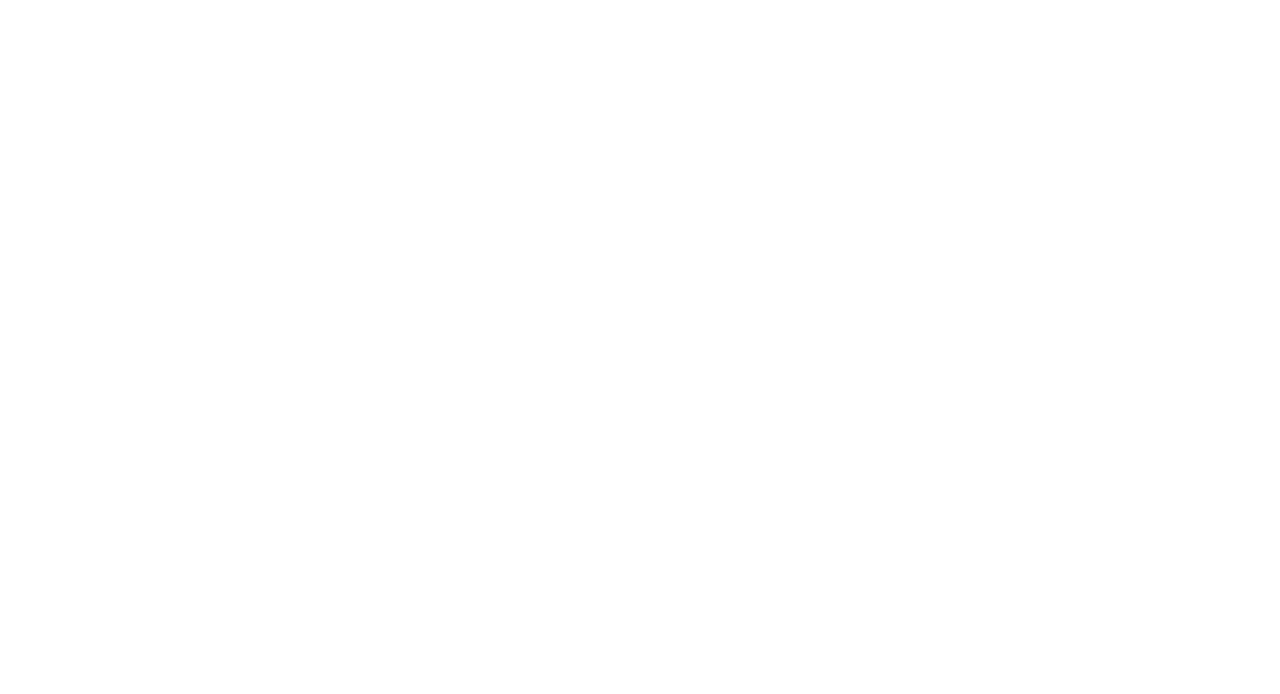
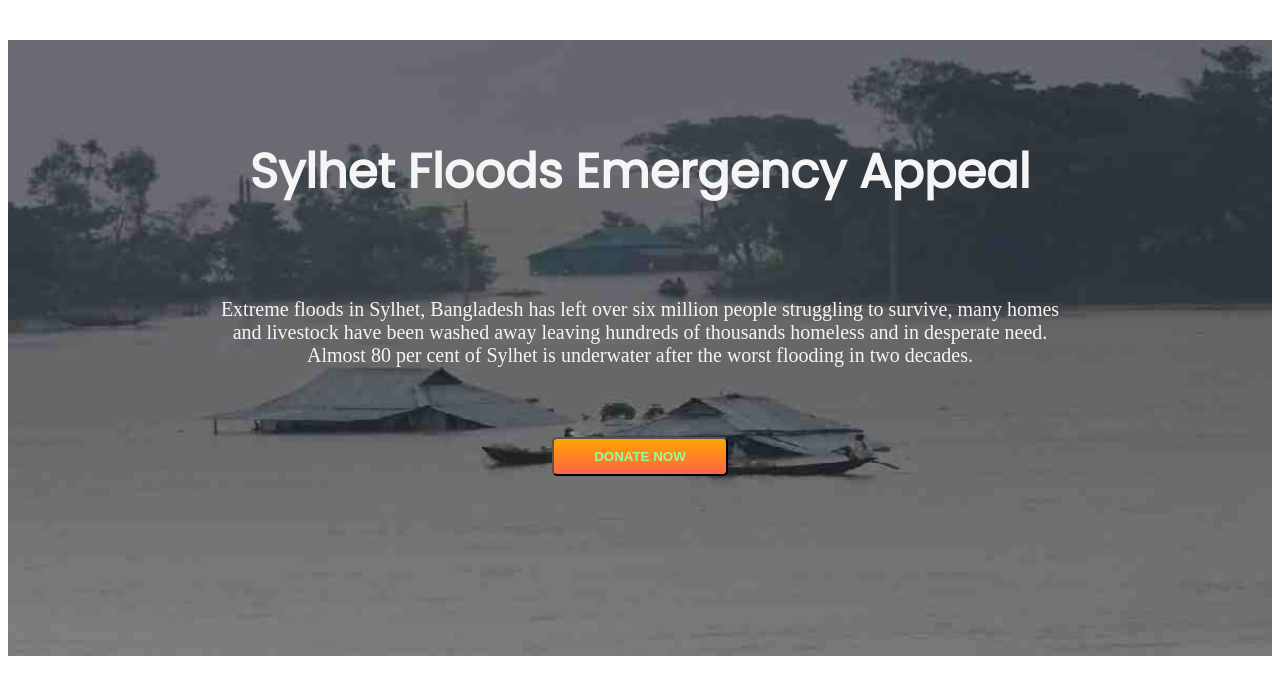
Before and after one commit to HridoyKhan53/i-assignment, a plain HTML site: page index.html in a window 1280 px wide. Drawn offline with Linux system fonts and the light colour scheme.

Commit message:
first-commit

```diff
--- a/index.html
+++ b/index.html
@@ -6,10 +6,25 @@
     <meta http-equiv="X-UA-Compatible" content="IE=edge">
     <meta name="viewport" content="width=device-width, initial-scale=1.0">
     <title>For flood</title>
+    <link rel="preconnect" href="https://fonts.googleapis.com">
+    <link rel="preconnect" href="https://fonts.gstatic.com" crossorigin>
+    <link href="https://fonts.googleapis.com/css2?family=Poppins&display=swap" rel="stylesheet">
+    <link rel="stylesheet" href="style.css">
 </head>
 
 <body>
-
+    <section class="first-section">
+        <div class="first-div">
+            <h1 class="first-h1">Sylhet Floods Emergency Appeal</h1>
+            <p class="first-p">Extreme floods in Sylhet, Bangladesh has left over six million people struggling to
+                survive,
+                many homes and
+                livestock have been washed away leaving hundreds of thousands homeless and in desperate need. Almost 80
+                per
+                cent of Sylhet is underwater after the worst flooding in two decades.</p>
+            <button><a href=""></a>DONATE NOW</button>
+        </div>
+    </section>
 </body>
 
 </html>
--- /dev/null
+++ b/style.css
@@ -0,0 +1,29 @@
+.first-section{
+    background-image: url(images/donation15.jpg);
+    background-repeat: no-repeat;
+    background-position:center;
+    background-size: cover;
+    padding-bottom: 180px;
+    color: whitesmoke;
+}
+.first-h1{
+    font-size: 3em;
+    padding-top: 2em;
+    font-family: 'Poppins', sans-serif;
+}
+.first-p{
+    padding: 50px 200px;
+    font-size: 20px;
+}
+.first-section{
+    text-align: center;
+}
+button{
+    text-decoration: none;
+    background-image: linear-gradient(orange, tomato);
+    color: white;
+    font-weight: 700;
+    padding: 10px 40px;
+    border-radius: 5px;
+    color: palegreen;
+}
```
Also changed, not shown: images/donation15.jpg (added).
